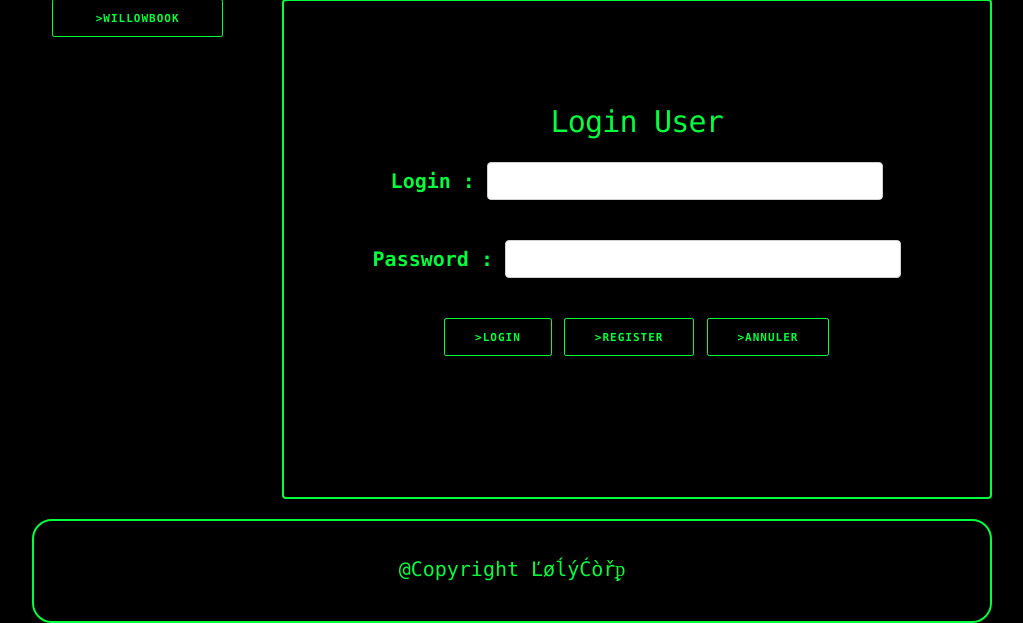
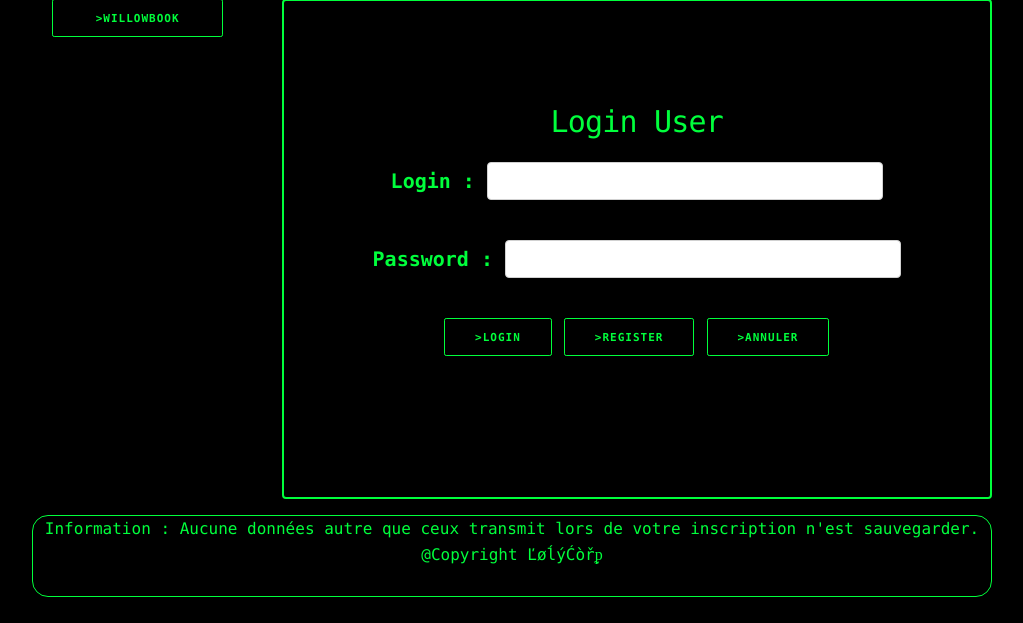
Before and after one commit to GostyCorp/GostyWeb, a PHP site: page / in a window 1280 px wide. Shown: the part 181-804 px from the top of the page, without its empty margins (118-1141 px from the left). After the commit the page ends 778 px from the top, so only its background shows below. Run offline with PHP 8.4, Linux system fonts and the light colour scheme; some libraries are stand-ins or nearby versions.

Commit message:
V2.0.2
Update RGPD

```diff
--- a/css/lolyweb.css
+++ b/css/lolyweb.css
@@ -172,6 +172,8 @@ h5
 	border: 0.1em solid rgb(0, 255, 60);
 	border-radius: 1em;
 	height: 5em;
+	text-align: center;
+	font-size: 0.8em;
 }
 
 /*---------------------Responsive---------------------*/
--- a/view/v_footer.php
+++ b/view/v_footer.php
@@ -1,7 +1,8 @@
             </div>
             <div class="row footer">
+                Information : Aucune données autre que ceux transmit lors de votre inscription n'est sauvegarder.
                 <br>
-                @Copyright ĽøĺýĆòřᵱ<br>
+                @Copyright ĽøĺýĆòřᵱ
                 <br>
             </div>
         </div>
```
